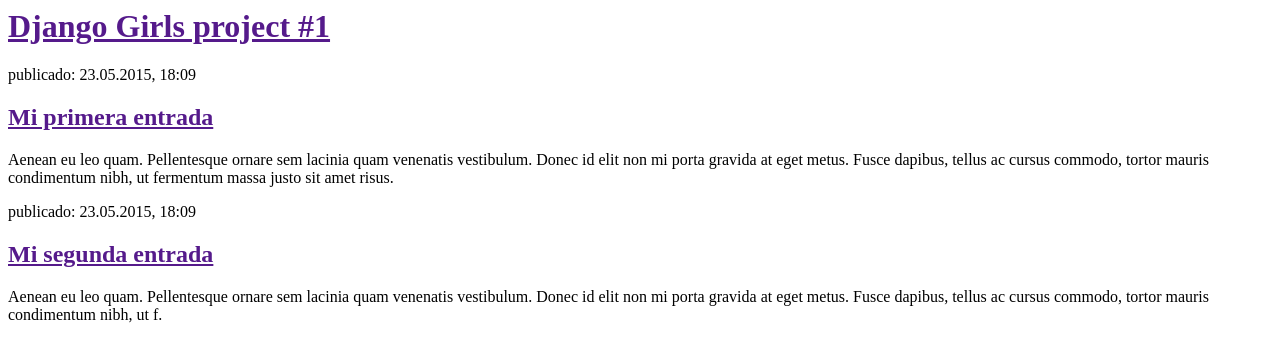
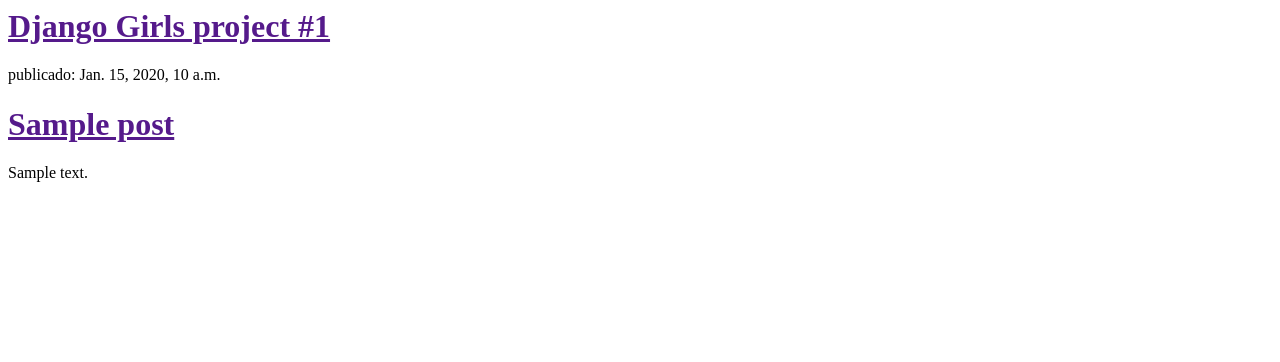
Before and after one commit to mercybocu/my-first-blog, a Django app: page / in a window 1280 px wide. Shown: the top 362 px of the page. Run offline with Django 3.2, Linux system fonts and the light colour scheme; tables that the repository leaves empty hold one stand-in row (values such as "Sample post").

Commit message:
modificaciones con Django template tags, una mezcla de python con html

```diff
--- a/blog/templates/blog/post_list.html
+++ b/blog/templates/blog/post_list.html
@@ -1,22 +1,12 @@
-<html>
-    <head>
-        <title>Django Girls project #1</title>
-    </head>
-    <body>
         <div>
             <h1><a href="">Django Girls project #1</a></h1>
         </div>
 
+        {% for post in posts %}
         <div>
-            <p>publicado: 23.05.2015, 18:09</p>
-            <h2><a href="">Mi primera entrada</a></h2>
-            <p>Aenean eu leo quam. Pellentesque ornare sem lacinia quam venenatis vestibulum. Donec id elit non mi porta gravida at eget metus. Fusce dapibus, tellus ac cursus commodo, tortor mauris condimentum nibh, ut fermentum massa justo sit amet risus.</p>
+            <p>publicado: {{ post.published_date }}</p>
+            <h1><a href="">{{ post.title }}</a></h1>
+            <p>{{ post.text|linebreaks }}</p>
         </div>
 
-        <div>
-            <p>publicado: 23.05.2015, 18:09</p>
-            <h2><a href="">Mi segunda entrada</a></h2>
-            <p>Aenean eu leo quam. Pellentesque ornare sem lacinia quam venenatis vestibulum. Donec id elit non mi porta gravida at eget metus. Fusce dapibus, tellus ac cursus commodo, tortor mauris condimentum nibh, ut f.</p>
-        </div>
-    </body>
-</html>
+{% endfor %}
```
